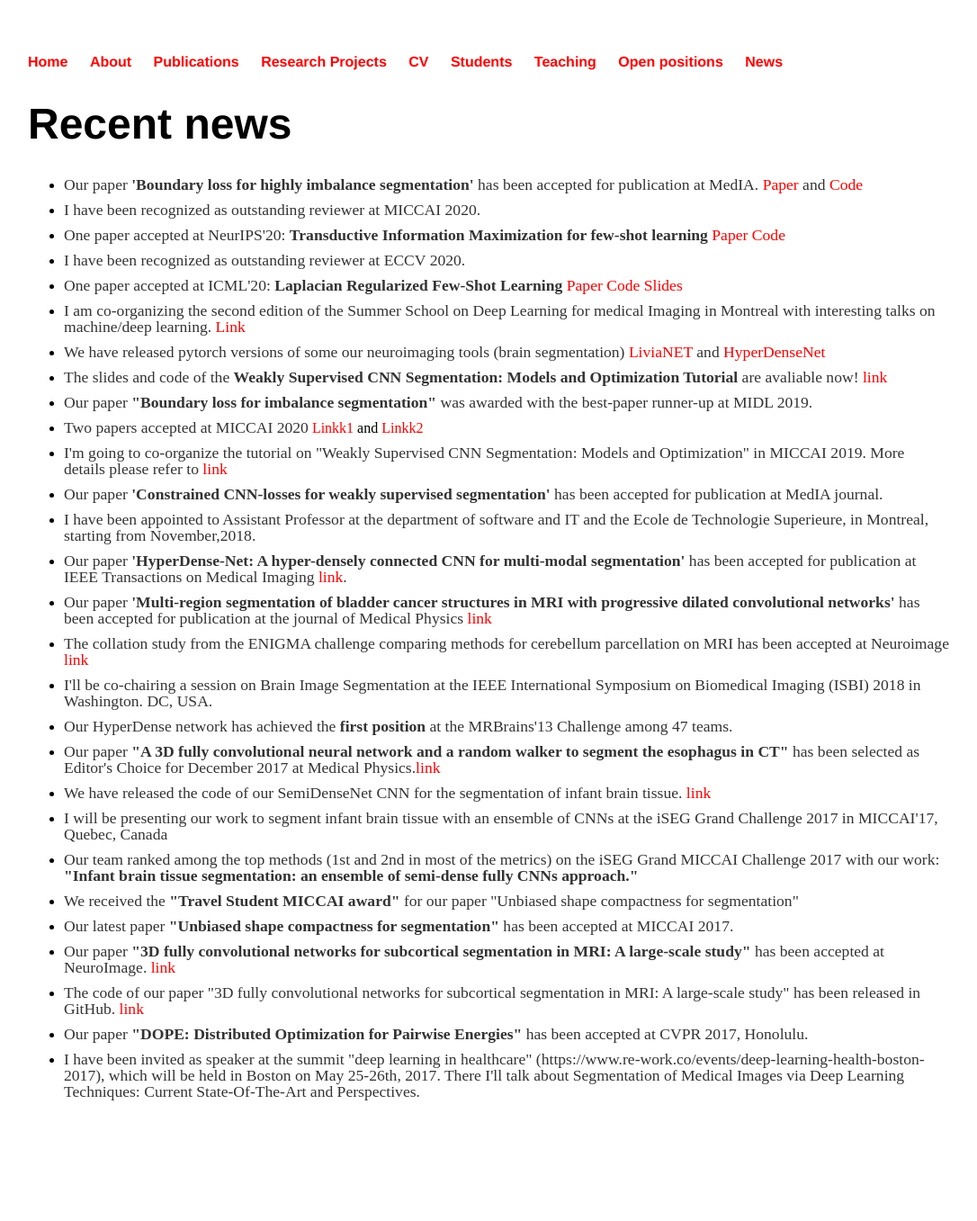
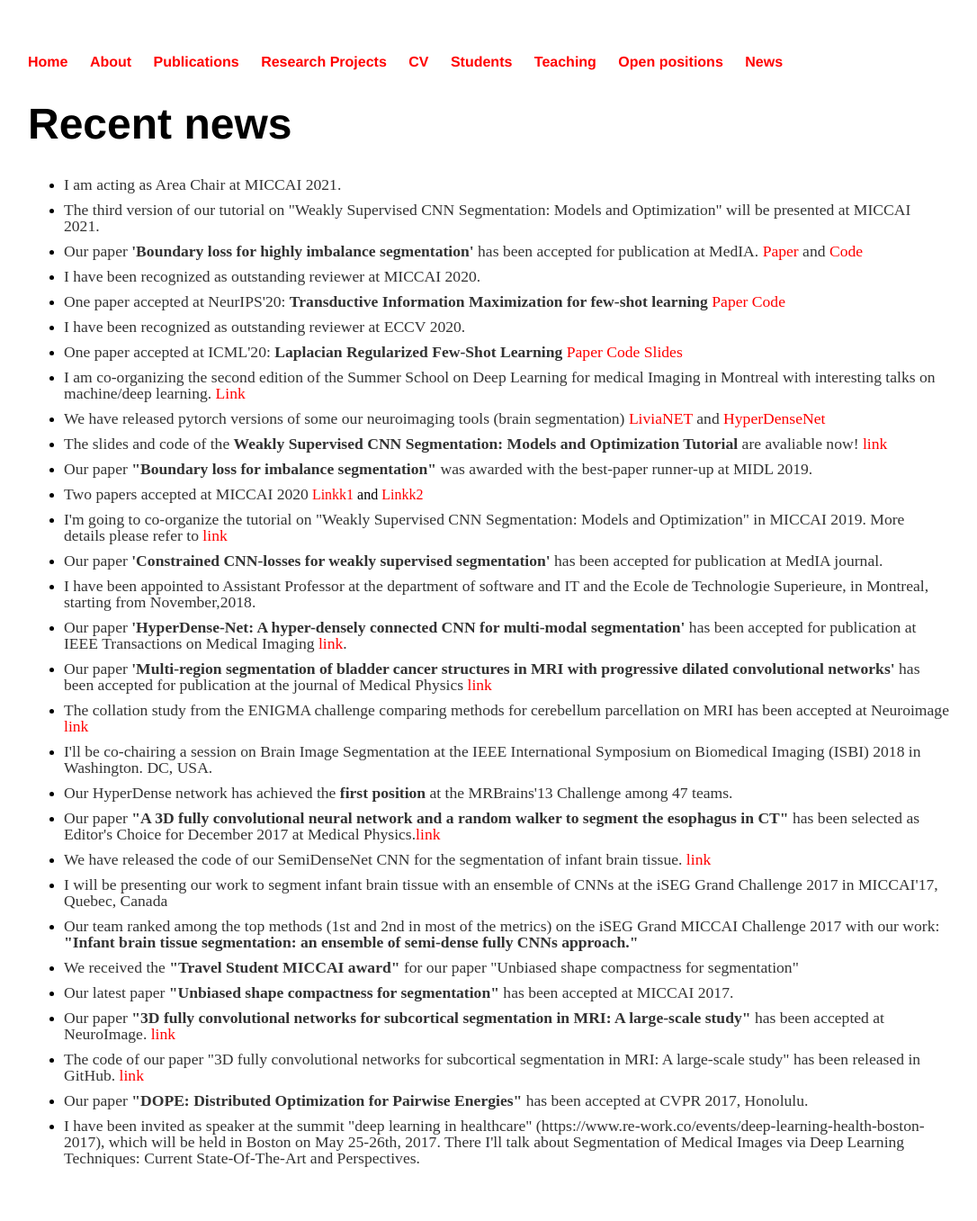
Before and after one commit to josedolz/josedolz.github.io, a Jekyll site: the page built from news/index.html, in a window 1280 px wide. Shown: the whole page at 90% size, without its empty margins (97-1183 px from the left). Built offline with Jekyll 4.4.1, drawn with Linux system fonts in a browser that asks for light colours; before the commit the page ends 1283 px from its top, so only the background shows below that.

Commit message:
Update index.html

```diff
--- a/news/index.html
+++ b/news/index.html
@@ -5,6 +5,8 @@ title: news
 <div class="blurb">
 	<h1>Recent news</h1>
 	<ul>
+		<li><p1>I am acting as Area Chair at MICCAI 2021.</a>
+		<li><p1>The third version of our tutorial on "Weakly Supervised CNN Segmentation: Models and Optimization" will be presented at MICCAI 2021.</a>
 		<li><p1>Our paper <strong>'Boundary loss for highly imbalance segmentation'</strong> has been accepted for publication at MedIA. <a href="https://www.sciencedirect.com/science/article/pii/S1361841520302152">Paper</a> and <a href="https://github.com/LIVIAETS/boundary-loss">Code</a>
 		<li><p1>I have been recognized as outstanding reviewer at MICCAI 2020.</p1></li>
 		<li><p1>One paper accepted at NeurIPS'20: <strong>Transductive Information Maximization for few-shot learning</strong> <a href="https://arxiv.org/pdf/2008.11297.pdf">Paper</a> <a href="https://github.com/mboudiaf/TIM">Code</a>
```
